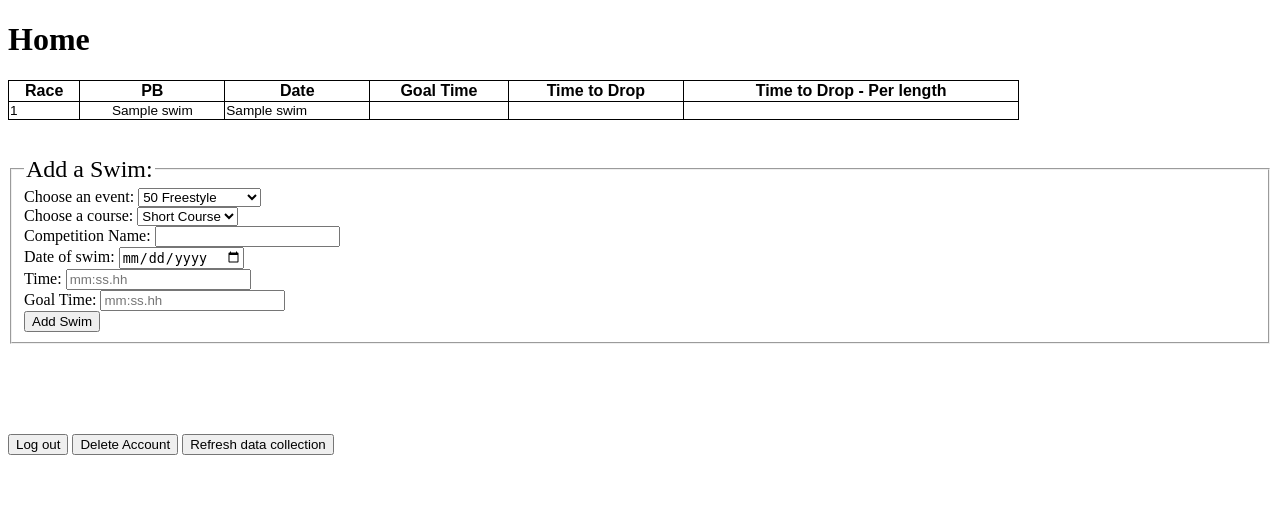
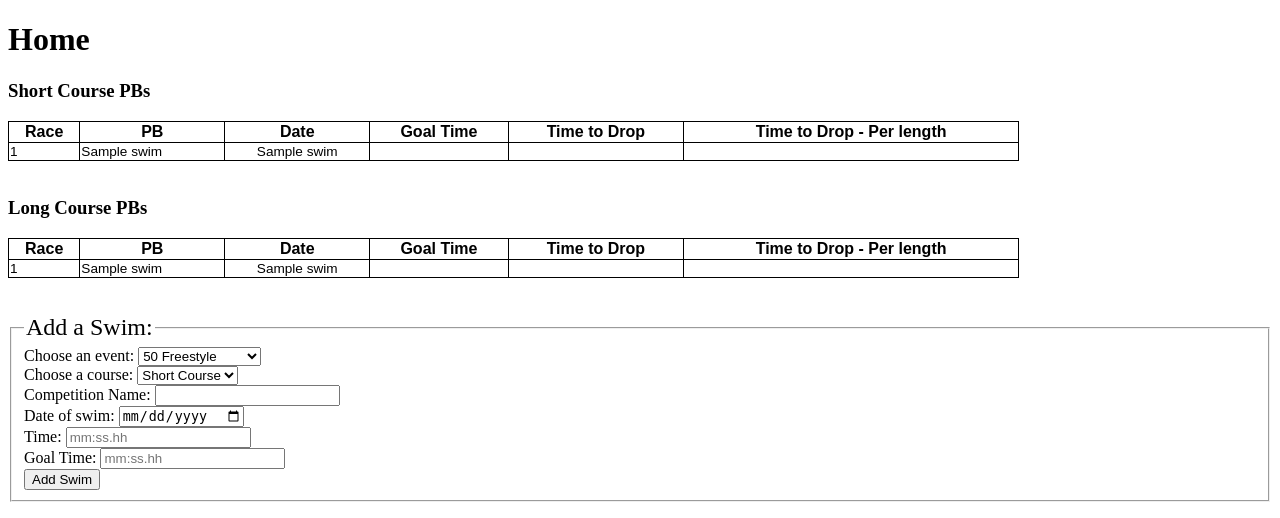
Before and after one commit to GabbyH8012/NEA-final, a Flask app: template templates/home.html in a window 1280 px wide. Shown: the top 518 px of the page. Run offline with Flask 3, Linux system fonts and the light colour scheme; the template is opened without the code that fills it: most values are stand-ins (such as "Sample title", 1, 10 or a date in 2020).

Commit message:
seperate long and short course PB tables

```diff
--- a/database/database.py
+++ b/database/database.py
@@ -271,11 +271,14 @@ def push_extracted_data(rankings_ID: int, race_ID: int, comp_name: str, date: st
 
 
 
+#Database access function to find PBs for a swimmer given their rankings_ID
+# -------------------------------------------------------------------------
 def find_PBs(rankings_ID: int):
     with sqlite3.connect(db_name) as conn:
         cursor = conn.cursor()
 
-        PBs = []
+        short_course_PBs = []
+        long_course_PBs = []
 
         for i in range(1,36):
             cursor.execute("""SELECT race_ID, MIN(final_time), date
@@ -285,9 +288,12 @@ def find_PBs(rankings_ID: int):
 
             if result[0][0] != None:
                 raceName = find_race_from_ID(result[0][0])
-                PBs.append((raceName, result[0][1], result[0][2]))
+                if i <= 18:
+                    short_course_PBs.append((raceName, result[0][1], result[0][2]))
+                else:
+                    long_course_PBs.append((raceName, result[0][1], result[0][2]))
 
-        return PBs
+        return short_course_PBs, long_course_PBs
 
 
 
--- a/templates/home.html
+++ b/templates/home.html
@@ -47,7 +47,9 @@ legend {
 
 
 
+<h3>Short Course PBs</h3>
 <table>
+
     <tr style="font-weight: bold;">
         <th>Race</th>
         <th>PB</th>
@@ -57,16 +59,42 @@ legend {
         <th>Time to Drop - Per length</th>
     </tr>
 
-    {% for swim in PBs %}
+    {% for swim in short_PBs %}
         <tr style="font-size: 0.85em; font-weight: Thin;">
-          <td>{{ swim[0] }}</td>
-          <td style="text-align: center;">{{ swim[1] }}</td>
-          <td>{{ swim[2] }}</td>
+          <td style="text-align: left;">{{ swim[0] }}</td>
+          <td style="text-align: left;">{{ swim[1] }}</td>
+          <td style="text-align: center;">{{ swim[2] }}</td>
           <td></td>
           <td></td>
           <td></td>
         </tr>
     {% endfor %}
+
+</table>
+
+<br>
+
+<h3>Long Course PBs</h3>
+<table>
+  <tr style="font-weight: bold;">
+    <th>Race</th>
+    <th>PB</th>
+    <th>Date</th>
+    <th>Goal Time</th>
+    <th>Time to Drop</th>
+    <th>Time to Drop - Per length</th>
+  </tr>
+
+  {% for swim in long_PBs %}
+    <tr style="font-size: 0.85em; font-weight: Thin;">
+      <td style="text-align: left;">{{ swim[0] }}</td>
+      <td style="text-align: left;">{{ swim[1] }}</td>
+      <td style="text-align: center;">{{ swim[2] }}</td>
+      <td></td>
+      <td></td>
+      <td></td>
+    </tr>
+  {% endfor %}
 
 </table>
 
```
Also changed, not shown: blueprints/userManagement.py (+7 -9 lines).
